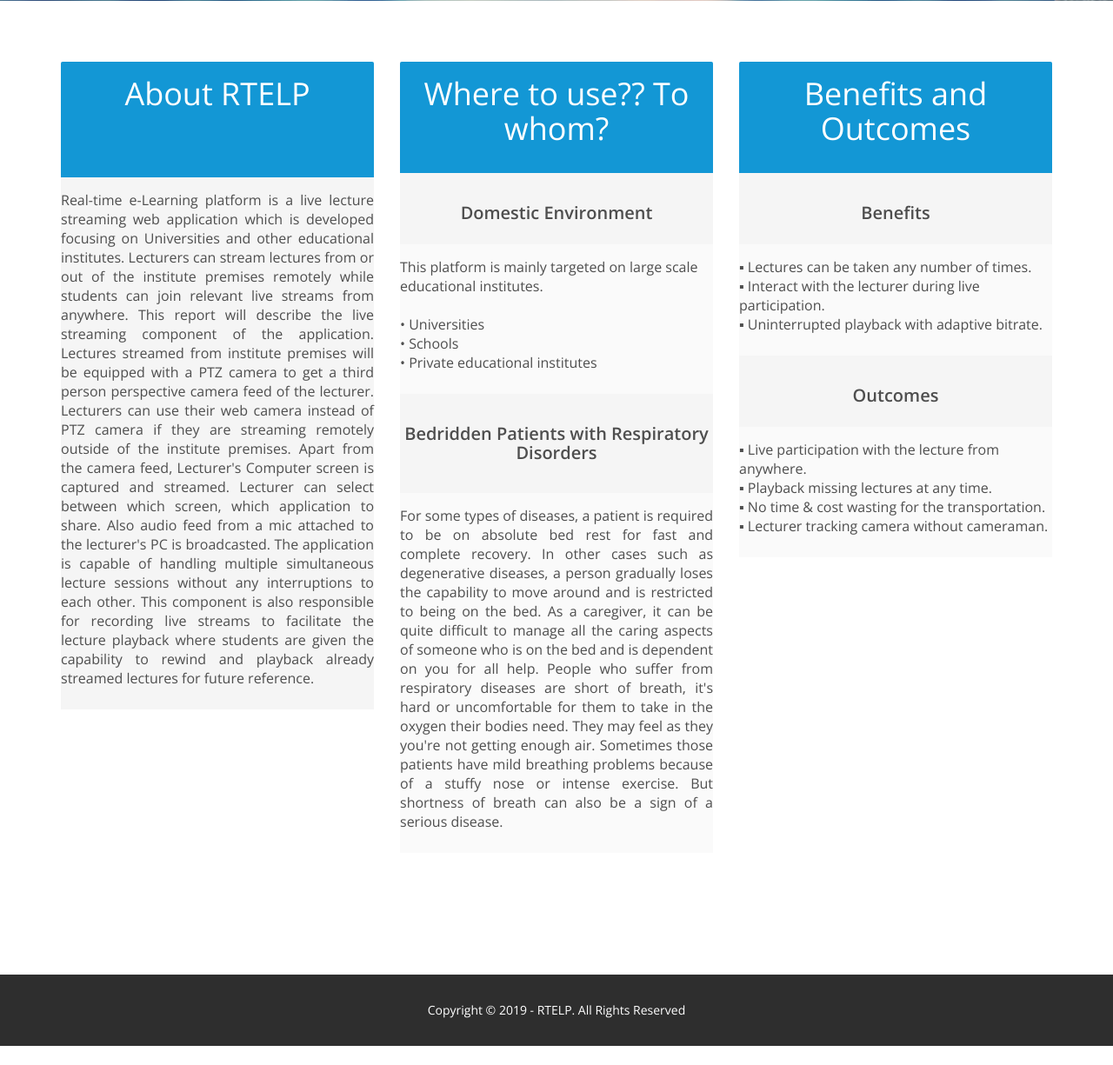
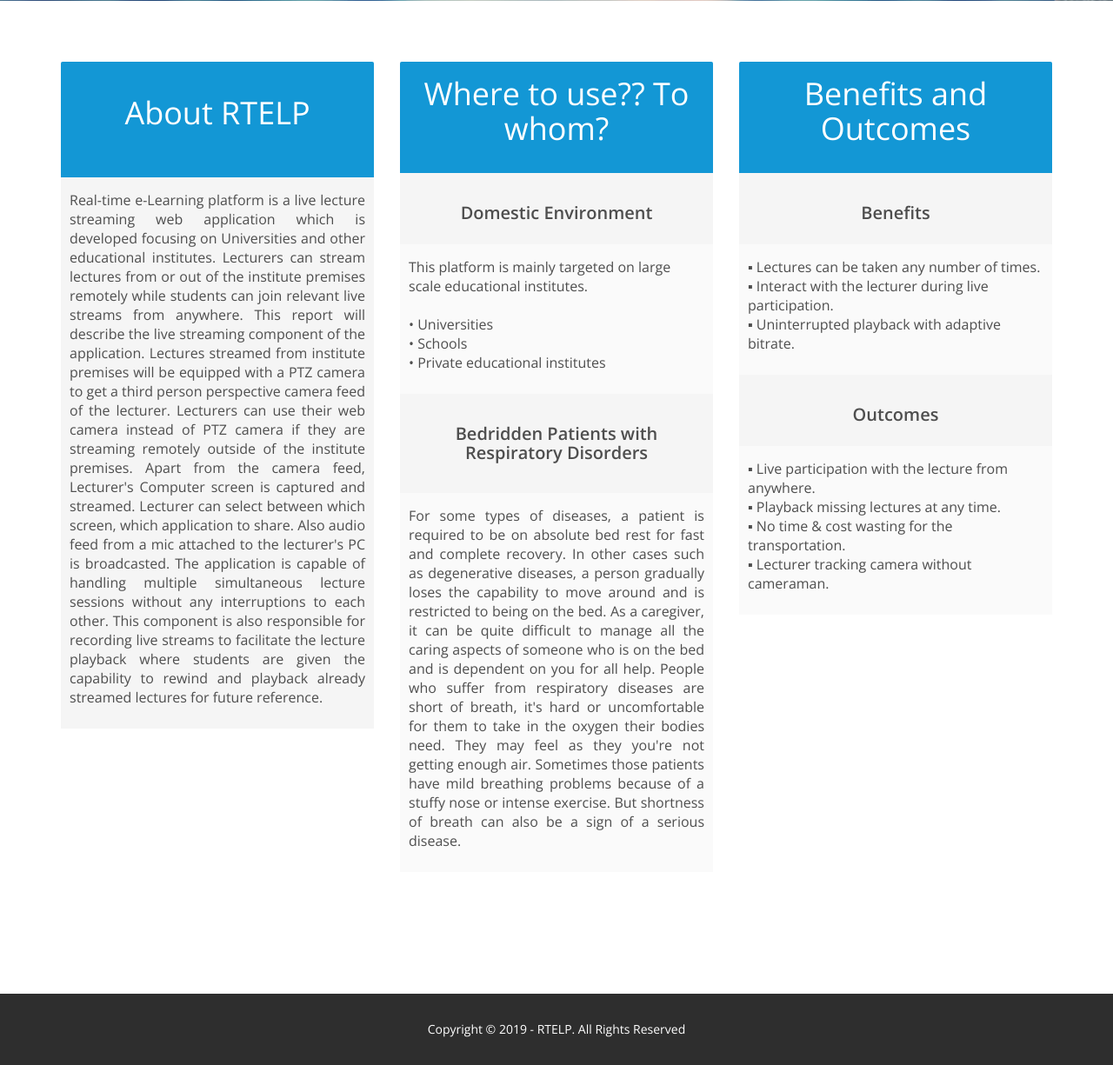
Before and after one commit to hiranthaA/rtelp-website, a PHP site: page / in a window 1280 px wide. Shown: the part 836-2061 px from the top of the page at 87% size. Before the commit the page ends 2039 px from the top, so only its background shows below. Run offline with PHP 8.4, Linux system fonts and the light colour scheme.

Commit message:
Style changes

```diff
--- a/css/main.css
+++ b/css/main.css
@@ -1709,7 +1709,7 @@ ul.social_icons li  a i{
 
 .pricing-area ul li {
   list-style: none;
-  padding: 15px 0;
+  padding: 15px 10px;
   font-size: 16px;
   font-weight: 400;
 }
--- a/index.html
+++ b/index.html
@@ -174,7 +174,7 @@
                     <div class="col-sm-4 plan price-one wow fadeInDown">
                         <ul>
                             <li class="heading-one">
-                                <h1>About RTELP</h1><br><br>
+                                <br><h1>About RTELP</h1><br>
 
                             </li>
                             <li ><p align="justify"> Real-time e-Learning platform is a live lecture streaming web application which is developed focusing on Universities and other educational institutes. Lecturers can stream lectures from or out of the institute premises remotely while students can join relevant live streams from anywhere. This report will describe the live streaming component of the application.
```
